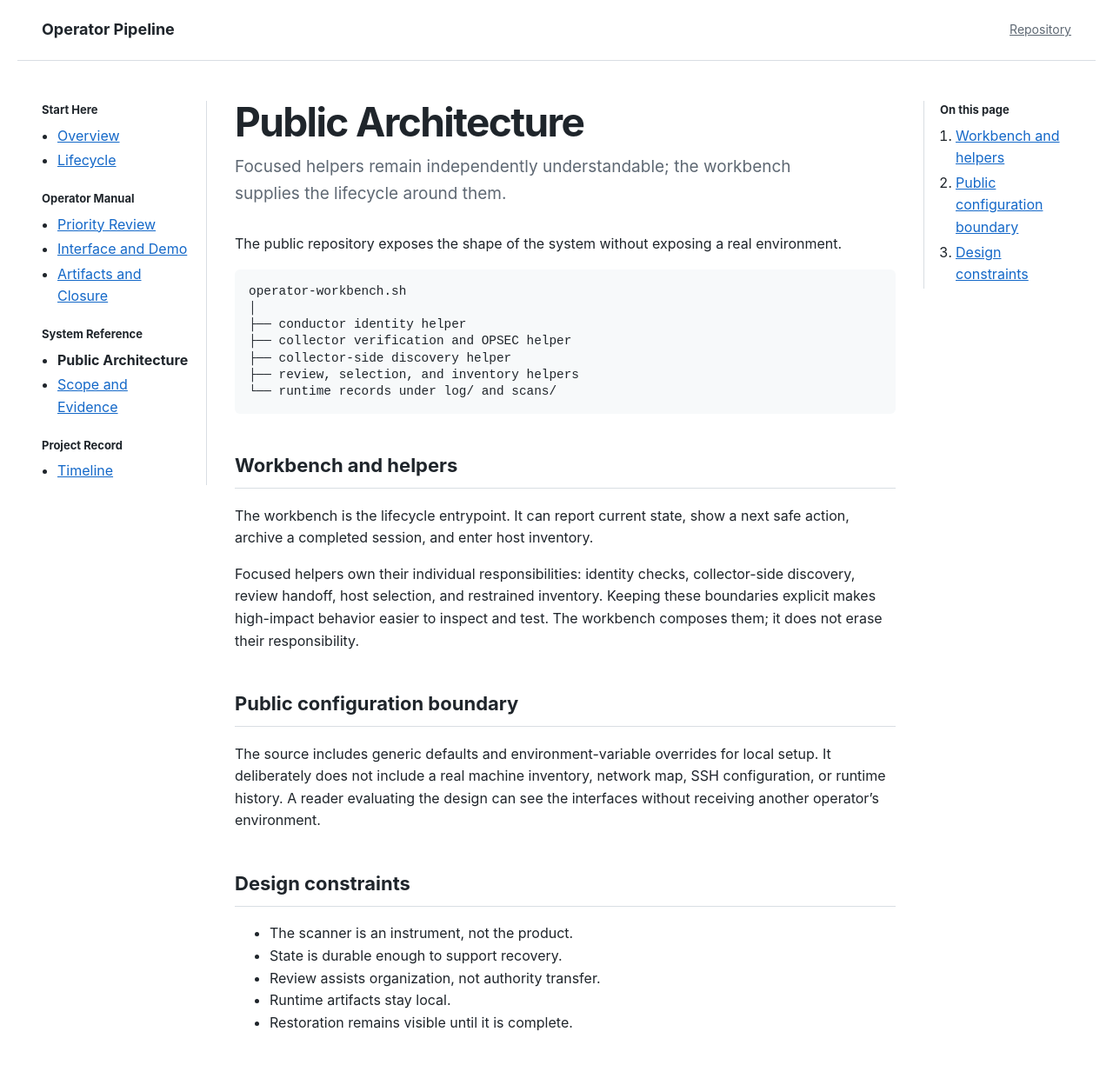
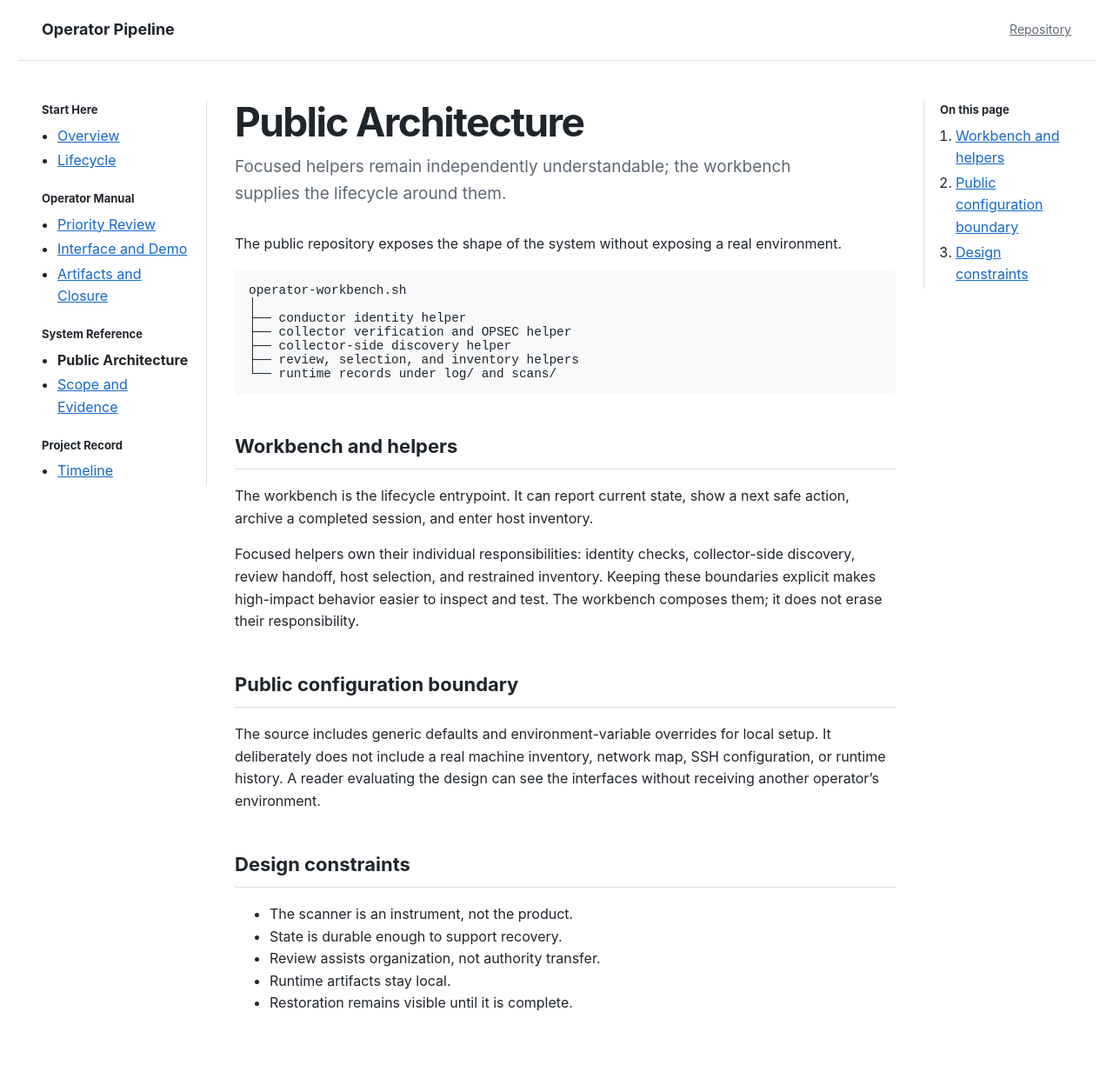
Before and after one commit to broeneatsdinner/operator-pipeline, a Jekyll site: the page built from docs/architecture.md, in a window 1280 px wide and 1277 px high. Shown: the top 1225 px of the window at 87% size. Built offline with Jekyll 4.4.1, drawn with Linux system fonts in a browser that asks for light colours.

Commit message:
Close gaps in terminal tree lines

```diff
--- a/docs/assets/css/site.css
+++ b/docs/assets/css/site.css
@@ -5,7 +5,7 @@ body { margin: 0; color: var(--ink); background: #fff; font-family: -apple-syste
 .site-name { color: var(--ink); font-size: 18px; font-weight: 650; text-decoration: none; }.repository-link { color: var(--muted); font-size: 14px; }
 .site-shell { max-width: 1240px; margin: 0 auto; padding: 46px 28px 72px; }.standard-shell { display: grid; grid-template-columns: minmax(0, var(--measure)) 190px; gap: 56px; }.reference-shell { display: grid; grid-template-columns: 190px minmax(0, var(--measure)) 160px; gap: 32px; }.content { min-width: 0; }
 h1 { margin: 0 0 12px; font-size: clamp(32px, 4vw, 46px); line-height: 1.08; letter-spacing: -0.035em; } h2 { margin-top: 42px; padding-bottom: 8px; border-bottom: 1px solid var(--rule); font-size: 22px; } h3 { margin-top: 28px; font-size: 18px; }.page-summary { max-width: 650px; margin: 0 0 30px; color: var(--muted); font-size: 19px; }
-a { color: var(--link); } code { padding: 0.12em 0.34em; border-radius: 4px; background: #f1f3f5; font-size: .9em; } pre { overflow-x: auto; padding: 16px; border-radius: 6px; background: var(--surface); line-height: 1.2; } pre code { padding: 0; background: none; }
+a { color: var(--link); } code { padding: 0.12em 0.34em; border-radius: 4px; background: #f1f3f5; font-size: .9em; } pre { overflow-x: auto; padding: 16px; border-radius: 6px; background: var(--surface); line-height: 1; } pre code { padding: 0; background: none; }
 table { width: 100%; margin: 24px 0; border-collapse: collapse; text-align: left; } th { padding: 10px 4px; border-bottom: 3px solid var(--rule); font-weight: 650; } td { padding: 13px 4px; border-bottom: 1px solid var(--rule); vertical-align: top; } th + th, td + td { padding-left: 28px; } tbody tr:last-child td { border-bottom: 0; }
 .sidebar, .page-toc { align-self: start; position: sticky; top: 22px; }.sidebar { padding-right: 18px; border-right: 1px solid var(--rule); }.page-toc { padding-left: 18px; border-left: 1px solid var(--rule); }.page-toc h2, .nav-section h2 { margin: 0 0 7px; padding: 0; border: 0; font-size: 13px; }.page-toc ol, .nav-section ul { margin: 0; padding-left: 18px; }.page-toc li, .nav-section li { margin: 3px 0; }.page-toc .toc-subsection { margin-left: 12px; }.nav-section + .nav-section { margin-top: 20px; }.nav-section a[aria-current="page"] { color: var(--ink); font-weight: 650; text-decoration: none; }
 @media (max-width: 980px) { .reference-shell { grid-template-columns: 180px minmax(0, 1fr); }.reference-shell .page-toc { grid-column: 2; } } @media (max-width: 820px) { .standard-shell, .reference-shell { display: block; padding-top: 32px; }.sidebar, .page-toc { position: static; margin-top: 48px; padding: 18px 0 0; border: 0; border-top: 1px solid var(--rule); } }
```
